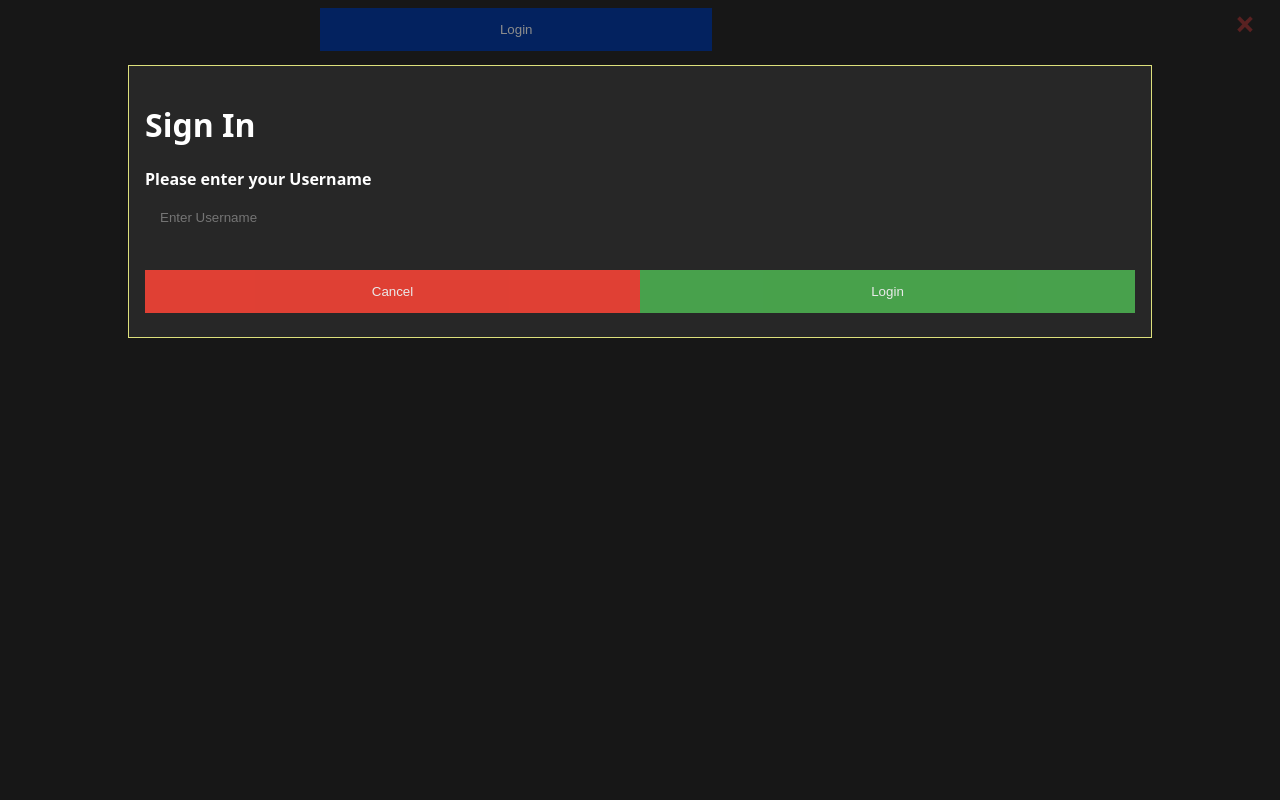
After one commit to 2bndy5/RC-webapp, a Flask app: template templates/login.html in a window 1280 px wide, after a click on "Login". The commit adds this page. Run offline with Flask 2, Linux system fonts and the light colour scheme; the template is opened without the code that fills it, so the values that code supplies are empty.

Commit message:
brushing up a better template

```diff
--- a/runserver.py
+++ b/runserver.py
@@ -21,30 +21,24 @@ def handle_disconnect():
     print('websocket Client disconnected')
 
 @app.route('/')
+def login():
+    """Renders the login page"""
+    return render_template('login.html')
+
 @app.route('/remote')
 def remote():
     """Renders the remote control page."""
-    return render_template(
-        'remote.html',
-        title='Remote Control')
+    return render_template('remote.html', title='Remote Control')
 
 @app.route('/settings')
 def settings_page():
-    """Renders the features page."""
-    return render_template(
-        'settings.html',
-        title='Settings',
-        message='Try our more advanced features!'
-    )
+    """Renders the settings page."""
+    return render_template('settings.html', title='Settings')
 
 @app.route('/about')
 def about():
     """Renders the about page."""
-    return render_template(
-        'about.html',
-        title='About this project:',
-        message='This Web App is meant to control a lirc deamon running on a Raspberry Pi. '
-    )
+    return render_template('about.html', title='About this project:')
 
 if __name__ == '__main__':
     try:
--- a/static/content/site.css
+++ b/static/content/site.css
@@ -91,6 +81,165 @@ body {
     .sidenav {padding-top: 15px;}
     .sidenav a {font-size: 18px;}
 }
+
 p, h2, h3, h4 {
     color: #FFFFFF;
+    padding: 15px;
 }
+
+/* width */
+::-webkit-scrollbar {
+  width: 3px;
+}
+
+/* Track */
+::-webkit-scrollbar-track {
+  background: #015aff;
+}
+
+/* Handle */
+::-webkit-scrollbar-thumb {
+  background: rgb(1, 213, 255);
+}
+
+/* Handle on hover */
+::-webkit-scrollbar-thumb:hover {
+  background: rgb(2, 253, 190);
+}
+
+/* The Modal (background) */
+.modal {
+    display: none; /* Hidden by default */
+    position: fixed; /* Stay in place */
+    z-index: 1; /* Sit on top */
+    left: 0;
+    top: 0;
+    width: 100%; /* Full width */
+    height: 100%; /* Full height */
+    overflow: auto; /* Enable scroll if needed */
+    background-color: rgb(0,0,0); /* Fallback color */
+    background-color: rgba(0,0,0,0.4); /* Black w/ opacity */
+    color: #FFFFFF;
+    padding-top: 60px;
+}
+
+/* Modal Content/Box */
+.modal-content {
+    background-color: #272727;
+    color: #FFFFFF;
+    margin: 5px auto; /* 15% from the top and centered */
+    border: 1px solid #dde07c;
+    width: 80%; /* Could be more or less, depending on screen size */
+}
+
+/* The Close Button */
+.close {
+  /* Position it in the top right corner outside of the modal */
+  position: absolute;
+  right: 25px;
+  top: 0;
+  color: #592121;
+  font-size: 35px;
+  font-weight: bold;
+}
+
+/* center the greeting at login/signin */
+.greeting {
+    position: absolute;
+    left: 25%;
+    height: 75%;
+}
+
+.greeting p{
+    text-align: center;
+    width: 50%;
+    left: 0;
+}
+
+/* Close button on hover */
+.close:hover,
+.close:focus {
+  color: red;
+  cursor: pointer;
+}
+
+/* Add Zoom Animation */
+.animate {
+  -webkit-animation: animatezoom 0.6s;
+  animation: animatezoom 0.6s
+}
+
+@-webkit-keyframes animatezoom {
+  from {-webkit-transform: scale(0)}
+  to {-webkit-transform: scale(1)}
+}
+
+@keyframes animatezoom {
+  from {transform: scale(0)}
+  to {transform: scale(1)}
+}
+
+* {box-sizing: border-box}
+/* Full-width input fields */
+input[type=text], input[type=password] {
+    width: 100%;
+    padding: 15px;
+    margin: 5px 0 22px 0;
+    display: inline-block;
+    border: none;
+    background: #272727;
+    color: #FFFFFF;
+}
+
+/* Add a background color when the inputs get focus */
+input[type=text]:focus{
+    background-color: #00000027;
+    outline: none;
+    color: #FFFFFF;
+}
+
+/* Set a style for some buttons */
+.cancelbtn, .submitbtn {
+    background-color: #4CAF50;
+    color: white;
+    padding: 14px 20px;
+    margin: 8px 0;
+    border: none;
+    cursor: pointer;
+    width: 50%;
+    opacity: 0.9;
+    float: left;
+}
+
+/* Clear floats */
+.clearfix::after {
+    content: "";
+    clear: both;
+    display: table;
+}
+
+button:hover {
+  opacity:1;
+}
+
+/* Extra styles for the cancel button */
+.cancelbtn {
+  background-color: #f44336;
+}
+
+/* change a single button's color */
+#login{
+    background-color: #023dab;
+}
+
+/* Add padding to container elements */
+.container {
+  padding: 16px;
+}
+
+/* Change styles for cancel button and signup button on extra small screens */
+@media screen and (max-width: 300px) {
+  .cancelbtn, .signupbtn {
+    width: 100%;
+  }
+}
--- a/templates/about.html
+++ b/templates/about.html
@@ -3,8 +3,8 @@
 {% block content %}
 
 <h2>{{ title }}</h2>
-<h3>{{ message }}</h3>
 <p>This webapp is supported through the <a href="https://github.com/2bndy5/lirc-UI/issues">issues section of its github repo</a>.</p>
-<p>This webapp is meant extend the very mature and community supported LIRC software that is available on all Raspberry Pi computers to the common user. To enable your Raspberry Pi for IR capability, you must add an IR LED via a NPN transistor to the pin(s) specified in etc/boot.txt file</p>
+</br>
+<p>This webapp is meant extend the very mature and community supported LIRC software that is available on all Raspberry Pi computers to the common user via any web browser connected to the same network as the LIRC-enabled Raspberry Pi. To enable your Raspberry Pi for IR capability, you must add an IR LED via a NPN transistor to the pin(s) specified in etc/boot.txt file</p>
 
 {% endblock %}
--- /dev/null
+++ b/templates/login.html
@@ -0,0 +1,82 @@
+<!DOCTYPE html>
+<html>
+    <head>
+        <meta charset="utf-8" />
+        <meta name="viewport" content="width=device-width, initial-scale=1.0">
+        <title>LIRC - Linux Infrared Remote Control</title>
+        <link rel="stylesheet" type="text/css" href="/static/content/site.css" />
+        <link rel="shortcut icon" href="static/raspberry-pi-lirc.ico" />
+
+    </head>
+    <body>
+        <div class="greeting">
+            <button class="submitbtn" id="login" onclick="document.getElementById('getID').style.display='block'">Login</button>
+            <p>or</p>
+            <button class="submitbtn" onclick="document.getElementById('makeID').style.display='block'">Create an account</button>
+            <p>An account is needed to save your remotes and preferences. No personal information is used online.</p>
+        </div>
+
+        <!-- The Modal -->
+        <div id="getID" class="modal">
+            <form class="modal-content animate" action="/action_page.php">
+                <!-- <div class="imgcontainer">
+                <img src="img_avatar2.png" alt="Avatar" class="avatar">
+                </div> -->
+
+                <div class="container">
+                    <span onclick="document.getElementById('getID').style.display='none'" class="close" title="Close Modal">&times;</span>
+                    <h1>Sign In</h1>
+                    <label for="uname"><b>Please enter your Username</b></label>
+                    <input type="text" placeholder="Enter Username" name="uname" required>
+
+                    <div class="clearfix">
+                        <button type="button" onclick="document.getElementById('getID').style.display='none'" class="cancelbtn">Cancel</button>
+                        <button type="submit" class="submitbtn">Login</button>
+                    </div>
+                    <!-- <label>
+                        <input type="checkbox" checked="checked" name="remember"> Remember me
+                    </label> -->
+                </div>
+
+                <!-- <span class="psw">Forgot <a href="#">password?</a></span> -->
+                </div>
+            </form>
+        </div>
+
+        <!-- The Modal (contains the Sign Up form) -->
+        <div id="makeID" class="modal">
+            <form class="modal-content animate" action="/action_page.php">
+                <div class="container">
+                    <span onclick="document.getElementById('makeID').style.display='none'" class="close" title="Close Modal">&times;</span>
+                    <h1>Sign Up</h1>
+                    <p>Please enter your name (nicknames are best).</p>
+                    <label for="uname"><b>Username</b></label>
+                    <input type="text" placeholder="Enter Your unique name" name="uname" required>
+
+                    <!-- <label>
+                        <input type="checkbox" checked="checked" name="remember" style="margin-bottom:15px"> Remember me
+                    </label> -->
+
+                    <!-- <p>By creating an account you agree to our <a href="#" style="color:dodgerblue">Terms & Privacy</a>.</p> -->
+                    <div class="clearfix">
+                        <button type="button" onclick="document.getElementById('makeID').style.display='none'" class="cancelbtn">Cancel</button>
+                        <button type="submit" class="submitbtn">Sign Up</button>
+                    </div>
+                </div>
+            </form>
+        </div>
+
+        <script>
+        // Get the modal
+        var loginModal = document.getElementById('getID');
+        var setupModal = document.getElementById('makeID');
+
+        // When the user clicks anywhere outside of the modal, close it
+        window.onclick = function(event){
+            if (event.target == loginModal || event.target == setupModal){
+                modal.style.display = "none";
+            }
+        }
+        </script>
+    </body>
+</html>
```
Also changed, not shown: other parts of static/content/site.css (+18 -28 lines), templates/layout.html (+14 -2 lines), templates/remote.html (+3 -5 lines), templates/settings.html (+2 -5 lines).
